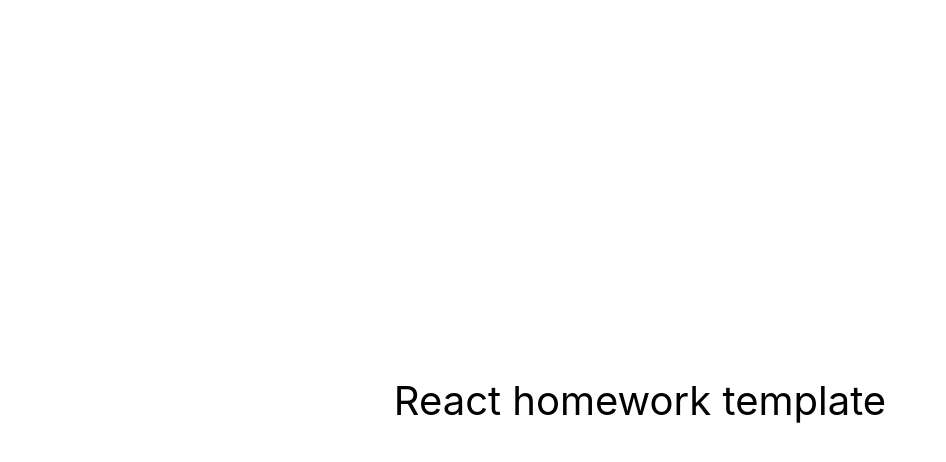
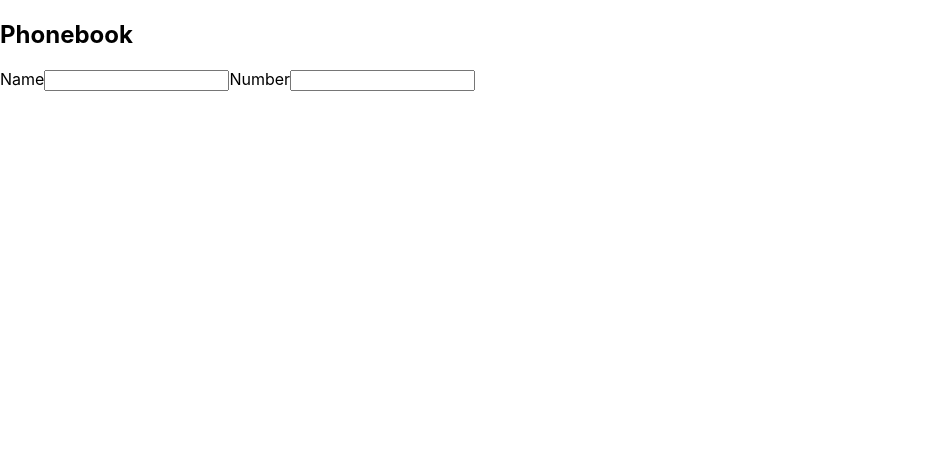
Before and after one commit to IvashkaVIP/goit-react-hw-08-phonebook, a React (Create React App) app: page / in a window 1280 px wide. Shown: the top 462 px of the page, without its empty margins (0-946 px from the left). Built offline with nearby package versions, Linux system fonts and the light colour scheme.

Commit message:
add form

```diff
--- a/src/components/App.jsx
+++ b/src/components/App.jsx
@@ -1,16 +1,46 @@
-export const App = () => {
-  return (
-    <div
-      style={{
-        height: '100vh',
-        display: 'flex',
-        justifyContent: 'center',
-        alignItems: 'center',
-        fontSize: 40,
-        color: '#010101'
-      }}
-    >
-      React homework template
-    </div>
-  );
-};
+import { Component } from 'react';
+import { InputForm } from './InputForm/InputForm';
+
+export class App extends Component {
+  state = {
+    contacts: [],
+    name: '',
+    tag: '',
+  };
+
+  handleChange = evt => {
+    const { name, value } = evt.currentTarget;
+    this.setState({ [name]: value });
+
+  }
+
+  render() {
+    return (
+      <>
+        <>
+          <h2>Phonebook</h2>
+          <form>
+            <label>
+              Name
+              <input
+                type="text"
+                name="name"
+                value={this.state.name}
+                onChange={this.handleChange}
+              ></input>
+            </label>
+            <label>
+              Number
+              <input
+                type="text"
+                name="tag"
+                value={this.state.tag}
+                onChange={this.handleChange}
+              ></input>
+            </label>
+          </form>
+        </>
+      </>
+    );
+  }
+}
--- /dev/null
+++ b/src/components/InputForm/InputForm.jsx
@@ -0,0 +1,11 @@
+export const InputForm = (text='', inputState={}) => {
+    return (
+      <>
+        <h2>Phonebook</h2>
+        <div className="input-wrap">
+                <p>Name</p>
+                <input type={text} value={inputState}></input>
+        </div>
+      </>
+    );
+}
```
